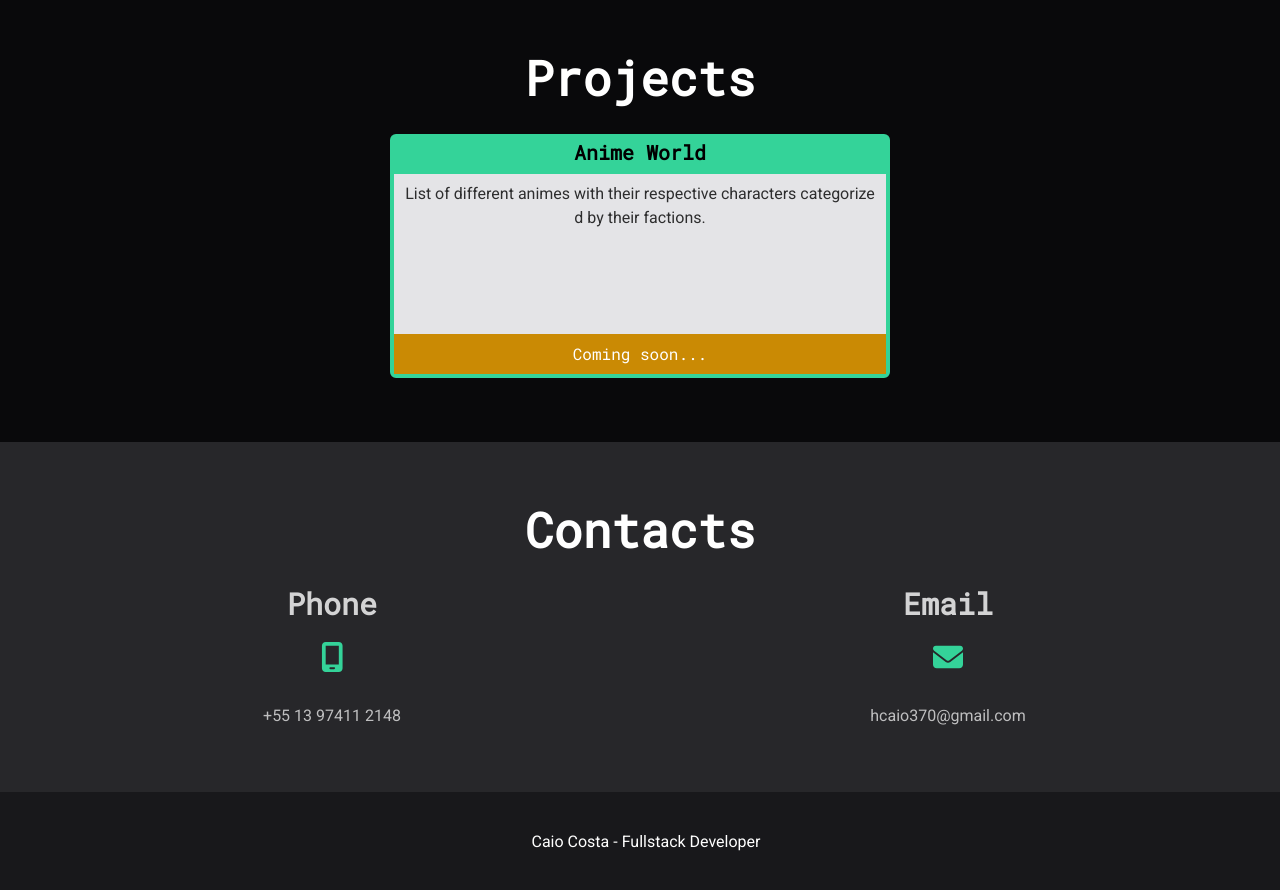
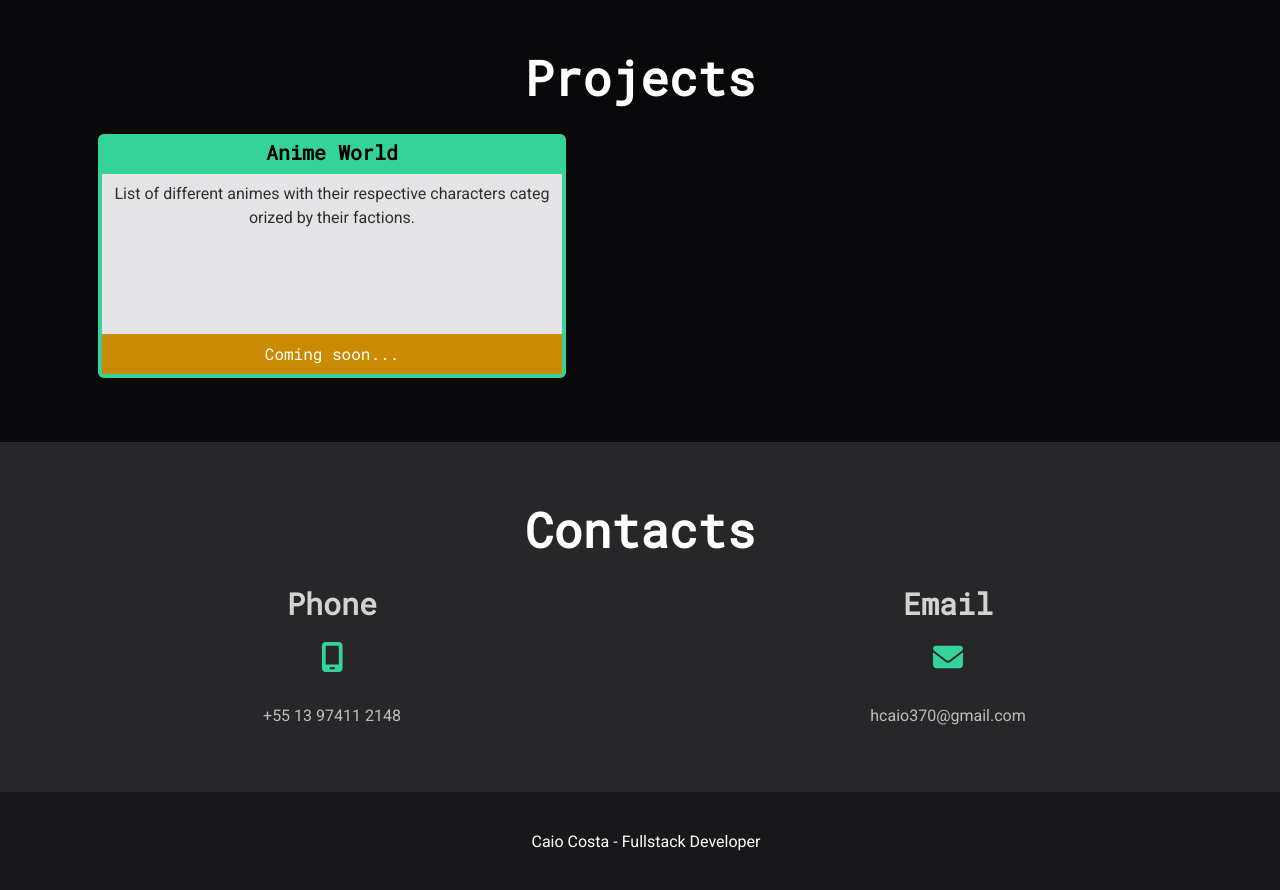
Before and after one commit to abysswalkerCaio/caio-portfolio, a Nuxt app in the folder frontend/: page / in a window 1280 px wide. Shown: the part 1060-1950 px from the top of the page. Built offline with nearby package versions, Linux system fonts and the light colour scheme.

Commit message:
sm breakpoint responsive design

```diff
--- a/frontend/components/project-card/ProjectCard.vue
+++ b/frontend/components/project-card/ProjectCard.vue
@@ -1,5 +1,5 @@
 <template>
-  <div class="inline-block w-4/5">
+  <div class="inline-block w-4/5 sm:5/6">
     <h1
       class="bg-emerald-400 rounded-t-md p-1 text-xl font-roboto-mono font-semibold"
     >
--- a/frontend/pages/index.vue
+++ b/frontend/pages/index.vue
@@ -53,7 +53,7 @@
           >
             Projects
           </h1>
-          <div class="grid gap-8 justify-center">
+          <div class="grid sm:grid-cols-2 gap-8 justify-center">
             <div class="text-center" v-for="projectContent in project">
               <project-card
                 :name="projectContent.name"
```
